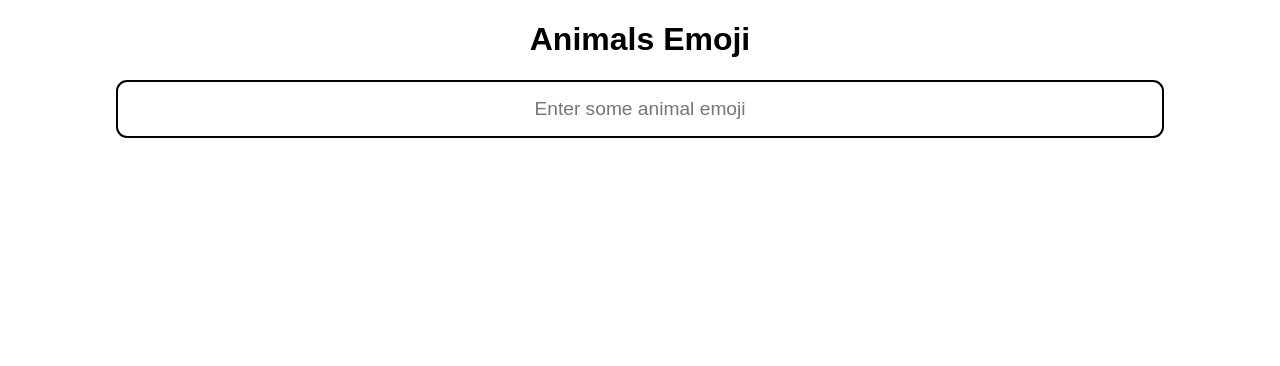
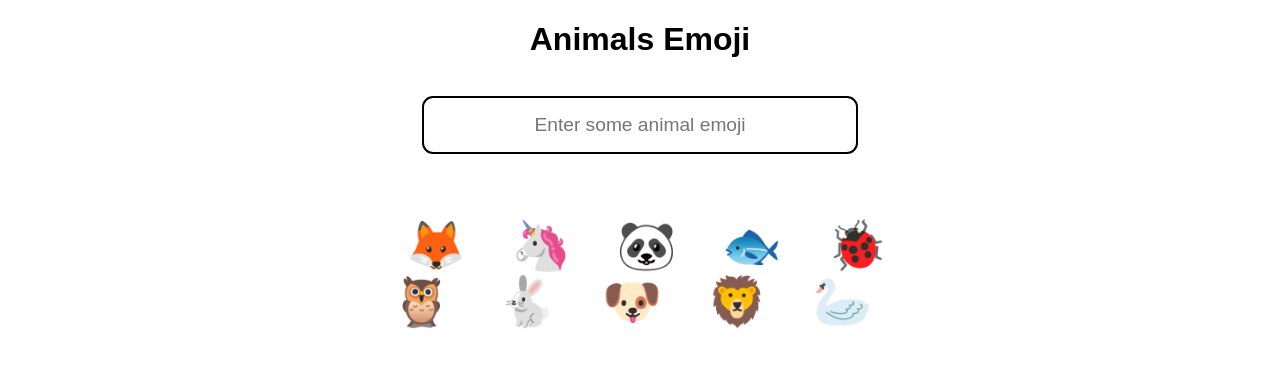
Before and after one commit to kushanksriraj/emoji-interpreter-react, a React (Create React App) app: page / in a window 1280 px wide. Shown: the top 366 px of the page. Built offline with nearby package versions, Linux system fonts and the light colour scheme.

Commit message:
added emojiList as keys of emojiDict

```diff
--- a/src/App.js
+++ b/src/App.js
@@ -2,6 +2,7 @@ import React, { useState } from "react";
 import "./styles.css";
 
 var inputStyles = {
+  marginTop : "1rem",
   padding: "1rem",
   width: "80%",
   border: "2px solid",
@@ -9,6 +10,14 @@ var inputStyles = {
   fontSize: "larger",
   textAlign: "center"
 };
+
+
+var spanStyle = {
+  margin: "auto",
+  padding : "1rem",
+  fontSize : "3rem"
+}
+
 
 var emojiDict = {
   "🦊": "Fox",
@@ -23,15 +32,22 @@ var emojiDict = {
   "🦢": "Swan"
 };
 
+var emojiList = Object.keys(emojiDict);
+
 export default function App() {
+
   const [emojiMeaning, setEmojiMeaning] = useState("");
 
   function inputEventHandler(event) {
+
     var inputEmoji = event.target.value;
 
     if (inputEmoji in emojiDict) {
+
       setEmojiMeaning(emojiDict[inputEmoji]);
+
     } else {
+
       setEmojiMeaning("Sorry, this emoji is not in the database.");
     }
   }
@@ -45,6 +61,14 @@ export default function App() {
         onChange={inputEventHandler}
       />
       <div className="showMeaning">{emojiMeaning}</div>
+
+      {
+         emojiList.map(item => {
+           return <span key={item}
+           style={spanStyle}> {item} </span>
+         })
+      }
+
     </div>
   );
 }
--- a/src/styles.css
+++ b/src/styles.css
@@ -1,10 +1,12 @@
 .App {
   font-family: sans-serif;
   text-align: center;
+  max-width: 500px;
+  margin: auto;
 }
 
-
 .showMeaning {
+  margin: 1rem;
   padding: 1rem;
   font-size: x-large;
   font-weight: bold;
```
